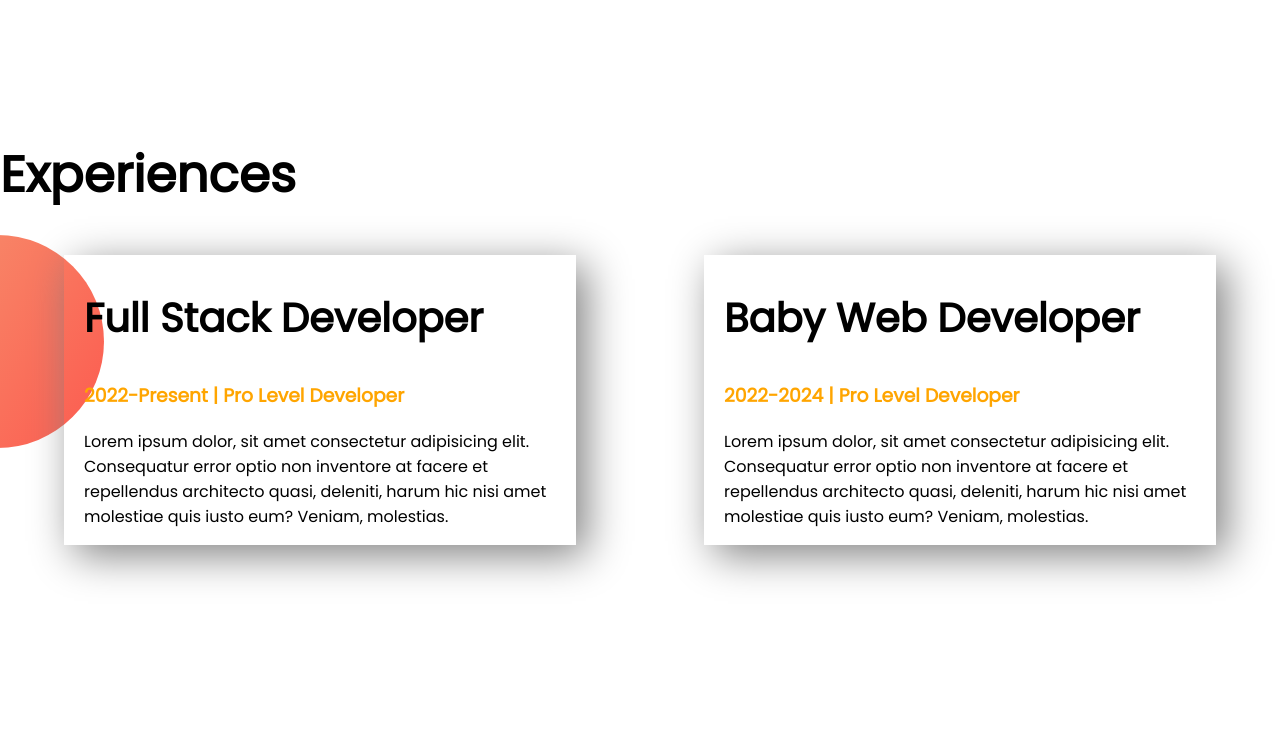
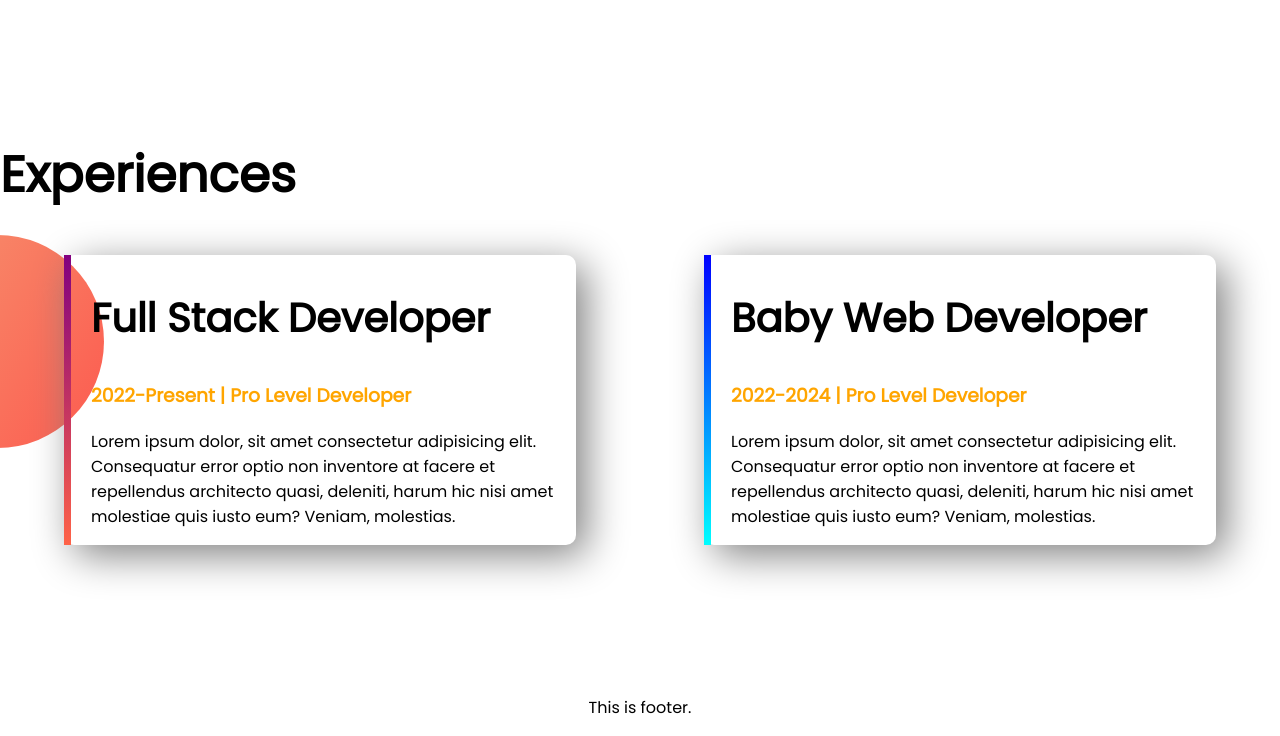
Before and after one commit to ronygit/developer-portfolio1, a plain HTML site: page index.html in a window 1280 px wide. Shown: the part 1138-1874 px from the top of the page. Before the commit the page ends 1833 px from the top, so only its background shows below. Drawn offline with Linux system fonts and the light colour scheme.

Commit message:
fotter and experience added

```diff
--- a/index.html
+++ b/index.html
@@ -30,7 +30,7 @@
     <section class="dream-big flexible-container">
         <div class="half-width">
             <img src="images/Jhankar-pic-with-bg.png" alt="">
-        </div>v
+        </div>
         <div class="half-width">
             <h1>Welcome to</h1>
             <h1><span class="orange-color">Jhankar Mahbub</span> World!</h1>
@@ -44,7 +44,7 @@
     <section class="experience-area">
         <h1>Experiences</h1>
         <div class="flexible-container">
-            <div class="experience-item">
+            <div id="full-stack-experience" class="experience-item">
                 <h2>Full Stack Developer</h2>
                 <h3 class="orange-color">2022-Present | Pro Level Developer</h3>
                 <p>Lorem ipsum dolor, sit amet consectetur adipisicing elit. Consequatur error optio non inventore at
@@ -52,7 +52,7 @@
                     et repellendus architecto quasi, deleniti, harum hic nisi amet molestiae quis iusto eum? Veniam,
                     molestias.</p>
             </div>
-            <div class="experience-item">
+            <div id="web-dev-experience" class="experience-item">
                 <h2>Baby Web Developer</h2>
                 <h3 class="orange-color">2022-2024 | Pro Level Developer</h3>
                 <p>Lorem ipsum dolor, sit amet consectetur adipisicing elit. Consequatur error optio non inventore at
@@ -63,6 +63,9 @@
 
         </div>
     </section>
+    <footer>
+        <p>This is footer.</p>
+    </footer>
 </body>
 
 </html>
--- a/style.css
+++ b/style.css
@@ -63,4 +63,21 @@ h2 {
     padding-left: 20px;
     padding-right: 20px;
     box-shadow: 10px 10px 40px gray;
+    border-radius: 10px;
 }
+
+#web-dev-experience {
+    border-left: 7px solid;
+    border-image: linear-gradient(blue, cyan);
+    border-image-slice: 1;
+}
+
+#full-stack-experience {
+    border-left: 7px solid;
+    border-image: linear-gradient(purple, tomato);
+    border-image-slice: 1;
+}
+
+footer p {
+    text-align: center;
+}
```
Also changed, not shown: 4 other files.
